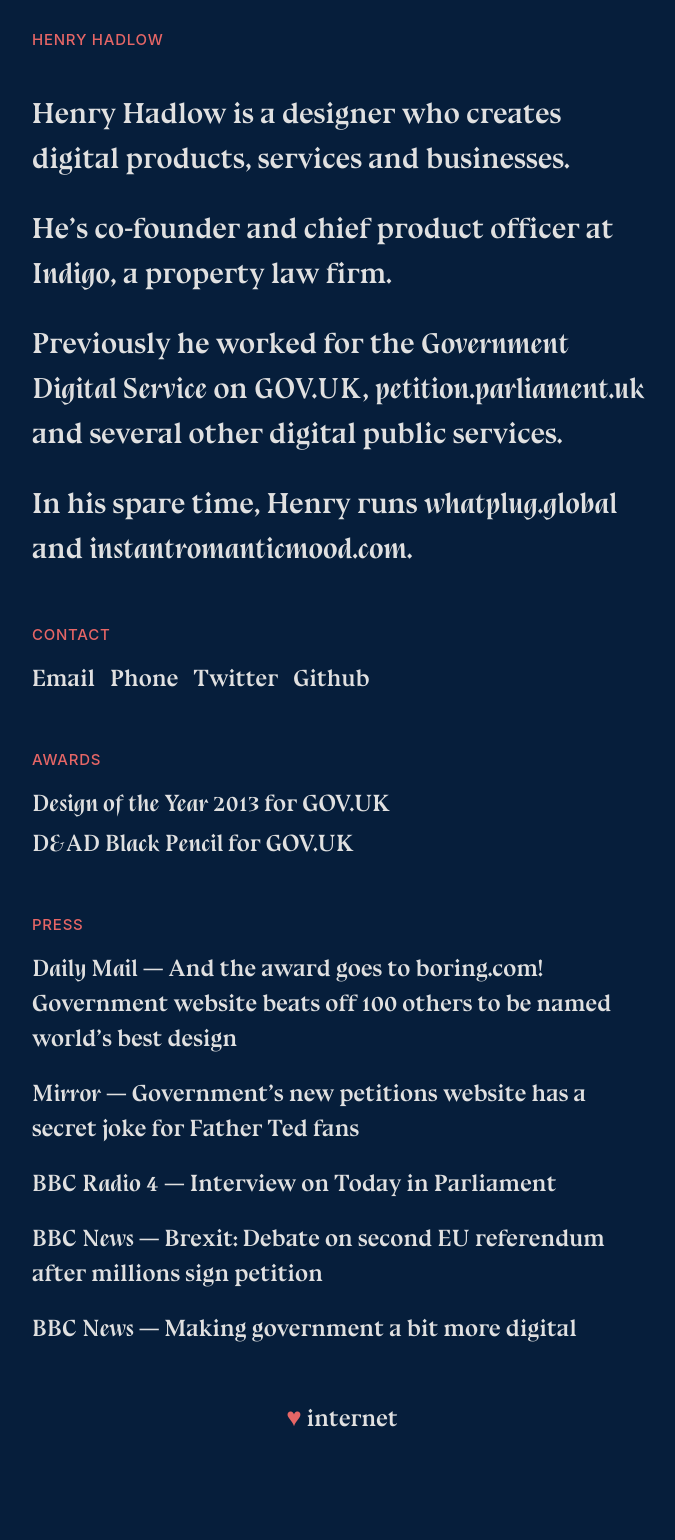
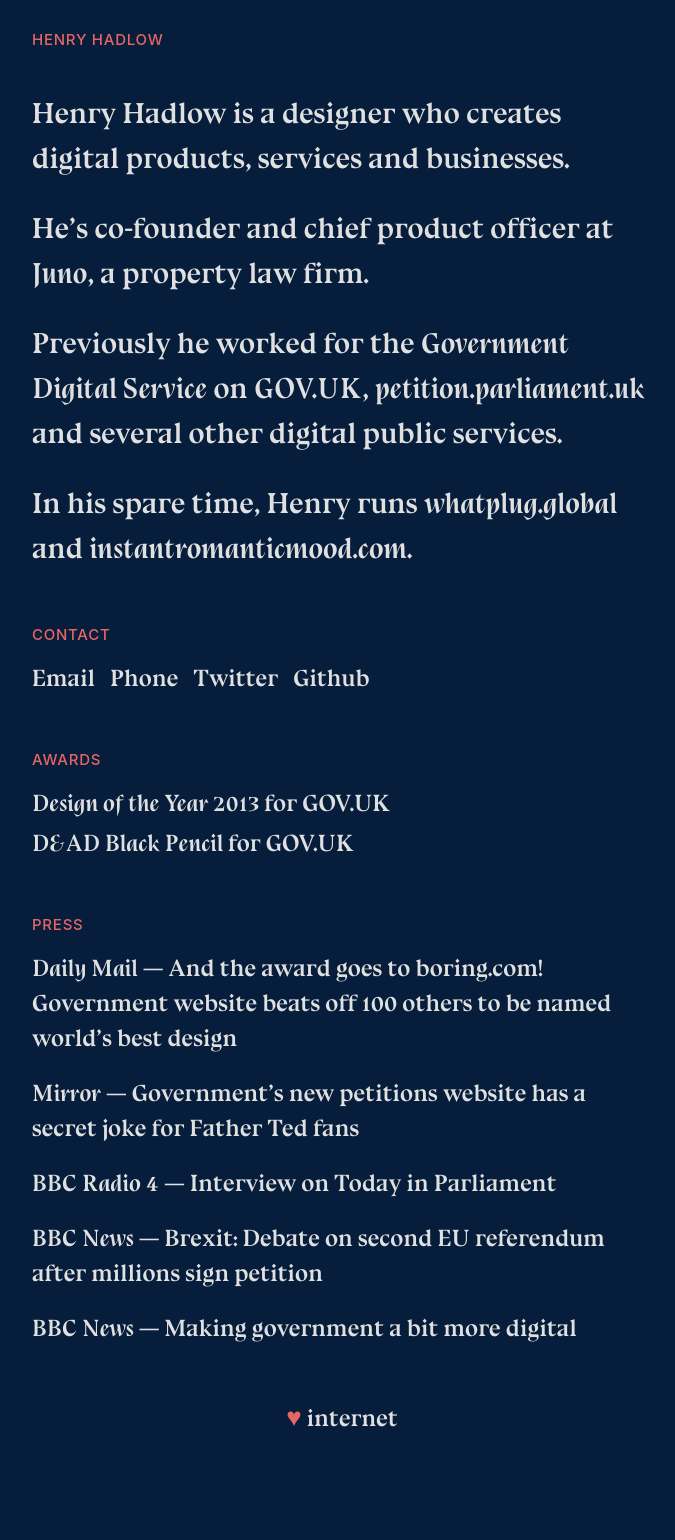
Before and after one commit to henryhadlow/henryhadlow.github.io, a Jekyll site: the page built from index.html, in a window 1280 px wide. Shown: the whole page, without its empty margins (288-963 px from the left). Built offline with Jekyll 4.4.1, drawn with Linux system fonts in a browser that asks for light colours.

Commit message:
Change company name from Indigo to Juno

```diff
--- a/index.html
+++ b/index.html
@@ -10,7 +10,7 @@
   </p>
 
   <p>
-    He’s co-founder and chief product officer at <a href="https://indigoconveyancing.com/">Indigo</a>, a property law firm.
+    He’s co-founder and chief product officer at <a href="https://www.juno.legal/">Juno</a>, a property law firm.
   </p>
 
   <p>
```
